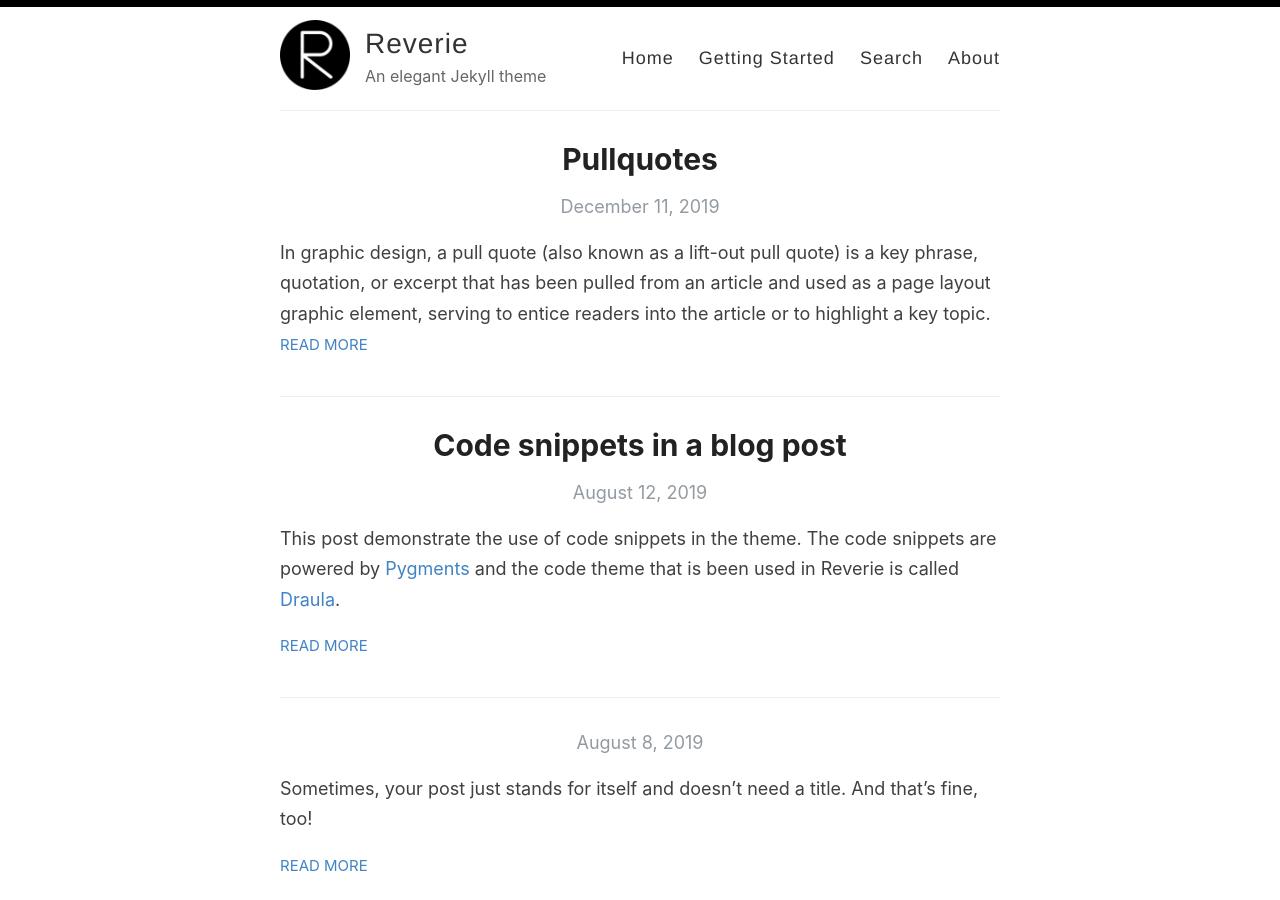
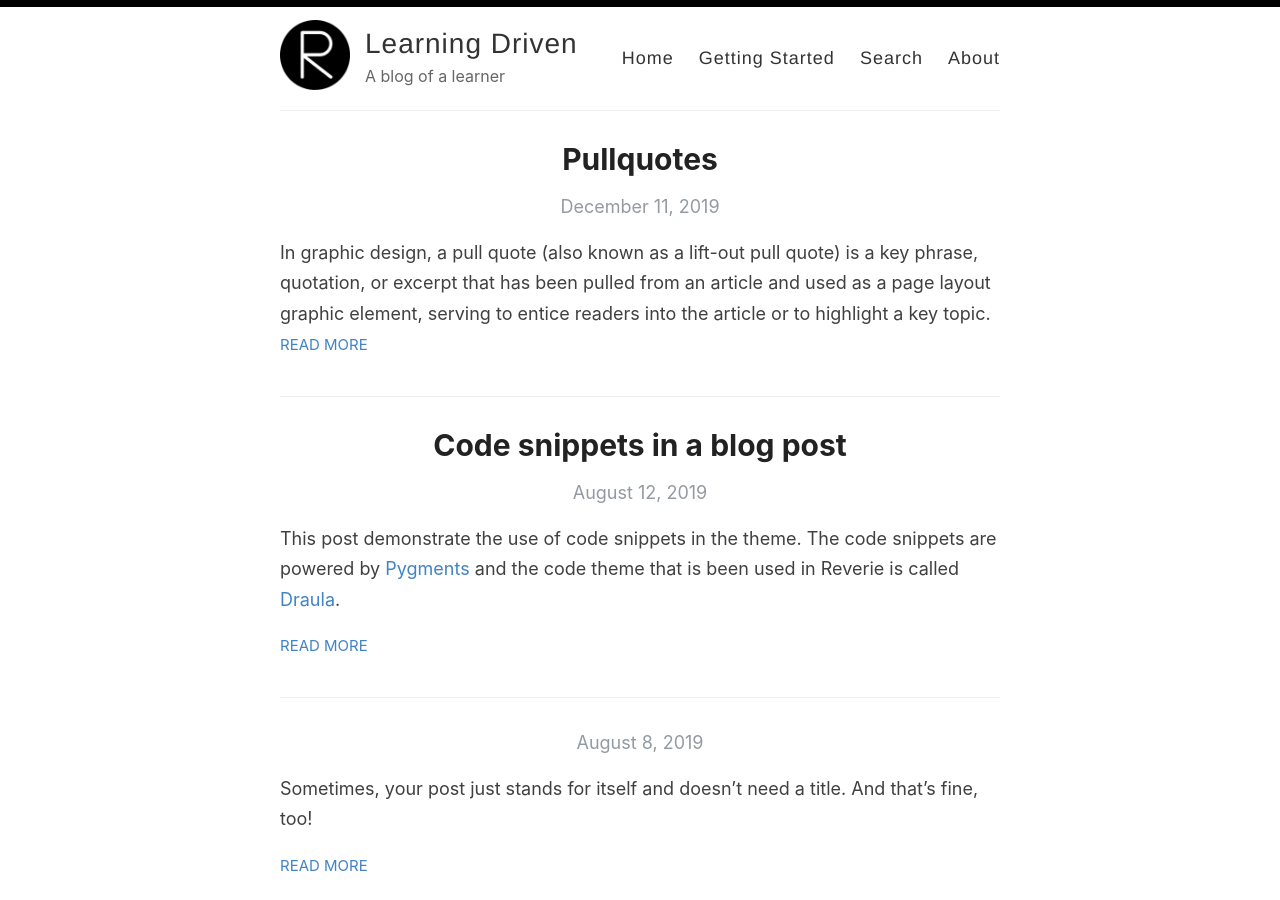
Before and after one commit to aridwiprayogo/learningdrivenblog, a Jekyll site: the page built from index.html, in a window 1280 px wide and 900 px high. Built offline with Jekyll 4.4.1, drawn with Linux system fonts in a browser that asks for light colours; the list of posts is cut into pages by our own code.

Commit message:
Update _config.yml

```diff
--- a/_config.yml
+++ b/_config.yml
@@ -2,14 +2,11 @@
 # This file contains configuration flags to customize your site
 #
 
-# Name of your site (displayed in the header)
-name: Reverie
+name: Learning Driven
 
-# Name of the author
-author: Amit Merchant
+author: Marcin Moskała
 
-# Short bio or description (displayed in the header)
-description: An elegant Jekyll theme
+description: A blog of a learner
 
 # URL of your avatar or profile pic (you could use your GitHub profile pic)
 avatar: /images/reverie.png
```
